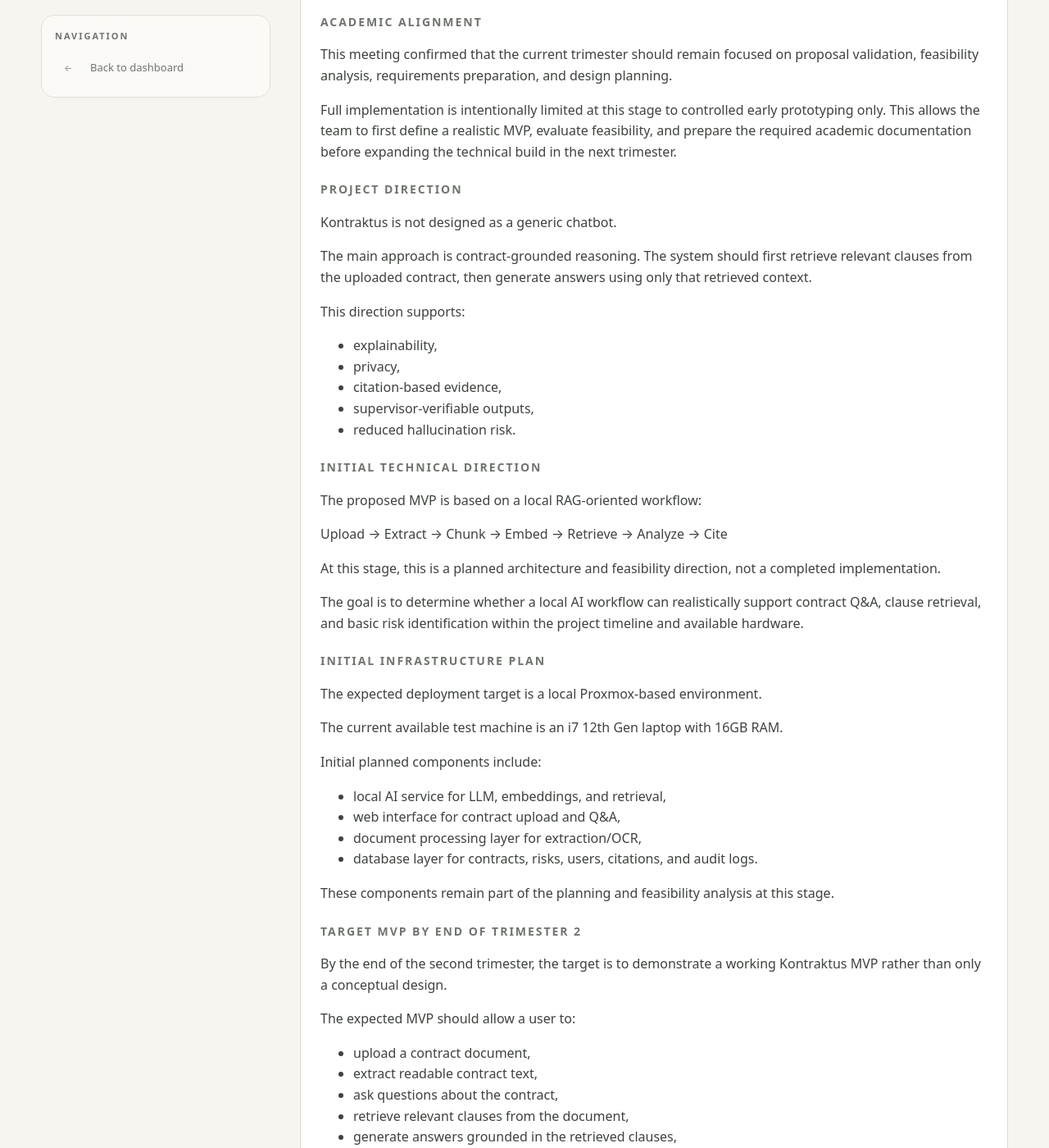
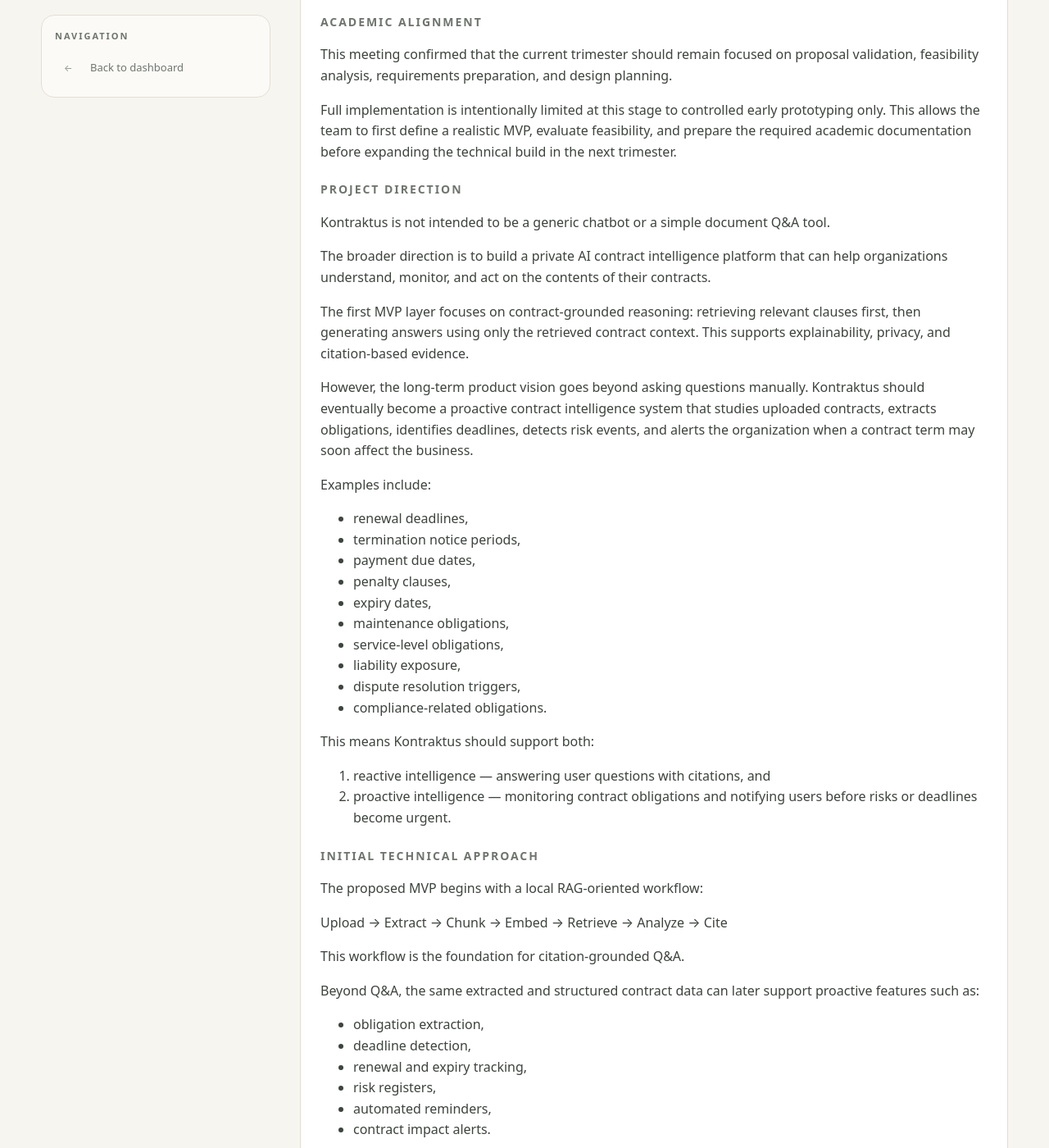
Before and after one commit to kontraktus/logo, a Jekyll site: the page built from _posts/2026-05-07-week-1-kontraktus-approved.md, in a window 1280 px wide and 1400 px high, scrolled down 1063 px. Shown: the whole window at 82% size. Built offline with Jekyll 4.4.1, drawn with Linux system fonts in a browser that asks for light colours; some of the changed text lies outside the part shown.

Commit message:
updates meeting 1

```diff
--- a/_posts/2026-05-07-week-1-kontraktus-approved.md
+++ b/_posts/2026-05-07-week-1-kontraktus-approved.md
@@ -40,27 +40,49 @@
 
 ## Project Direction
 
-Kontraktus is not designed as a generic chatbot.
+Kontraktus is not intended to be a generic chatbot or a simple document Q&A tool.
 
-The main approach is contract-grounded reasoning. The system should first retrieve relevant clauses from the uploaded contract, then generate answers using only that retrieved context.
+The broader direction is to build a private AI contract intelligence platform that can help organizations understand, monitor, and act on the contents of their contracts.
 
-This direction supports:
+The first MVP layer focuses on contract-grounded reasoning: retrieving relevant clauses first, then generating answers using only the retrieved contract context. This supports explainability, privacy, and citation-based evidence.
 
-- explainability,
-- privacy,
-- citation-based evidence,
-- supervisor-verifiable outputs,
-- reduced hallucination risk.
+However, the long-term product vision goes beyond asking questions manually. Kontraktus should eventually become a proactive contract intelligence system that studies uploaded contracts, extracts obligations, identifies deadlines, detects risk events, and alerts the organization when a contract term may soon affect the business.
 
-## Initial Technical Direction
+Examples include:
 
-The proposed MVP is based on a local RAG-oriented workflow:
+- renewal deadlines,
+- termination notice periods,
+- payment due dates,
+- penalty clauses,
+- expiry dates,
+- maintenance obligations,
+- service-level obligations,
+- liability exposure,
+- dispute resolution triggers,
+- compliance-related obligations.
+
+This means Kontraktus should support both:
+1. reactive intelligence — answering user questions with citations, and
+2. proactive intelligence — monitoring contract obligations and notifying users before risks or deadlines become urgent.
+
+## Initial Technical Approach
+
+The proposed MVP begins with a local RAG-oriented workflow:
 
 Upload → Extract → Chunk → Embed → Retrieve → Analyze → Cite
 
-At this stage, this is a planned architecture and feasibility direction, not a completed implementation.
+This workflow is the foundation for citation-grounded Q&A.
 
-The goal is to determine whether a local AI workflow can realistically support contract Q&A, clause retrieval, and basic risk identification within the project timeline and available hardware.
+Beyond Q&A, the same extracted and structured contract data can later support proactive features such as:
+
+- obligation extraction,
+- deadline detection,
+- renewal and expiry tracking,
+- risk registers,
+- automated reminders,
+- contract impact alerts.
+
+At this stage, these proactive features are part of the planned product direction and may be partially prototyped depending on feasibility and available time. The main academic objective is to prove that private, explainable contract intelligence can be built using local AI workflows.
 
 ## Initial Infrastructure Plan
 
@@ -90,11 +112,28 @@
 - generate answers grounded in the retrieved clauses,
 - display citations showing where the answer came from,
 - identify basic contract risks such as renewal terms, termination clauses, liability, payment obligations, and dispute resolution clauses,
+- extract key contract dates such as expiry dates, renewal dates, and notice periods where possible,
+- present important obligations or risks in a simple contract summary,
+- show a basic risk/obligation register inside the dashboard,
 - present the results in a simple web dashboard.
 
-The MVP does not need to be a complete commercial product at this stage. It should prove the core technical and academic concept: that a local AI-assisted workflow can support private, explainable, citation-based contract review.
+The MVP does not need to be a complete commercial product at this stage. It should prove the core technical and academic concept: that a local AI-assisted workflow can support private, explainable, citation-based and risk-aware contract review.
 
-Advanced features such as multi-user enterprise workflows, advanced legal playbooks, full authentication, payment systems, production deployment, and industry-specific modules can remain part of the long-term roadmap.
+Advanced proactive automation, full notification workflows, multi-user enterprise dashboards, legal playbooks, authentication, production deployment, and industry-specific modules can remain part of the long-term roadmap.
+
+## Reactive vs Proactive Intelligence
+
+A basic contract chatbot only responds when the user asks a question.
+
+Kontraktus is planned to move beyond that model.
+
+The system should support reactive intelligence by answering contract questions with evidence, but it should also support proactive intelligence by identifying contract obligations before the user asks.
+
+For example, instead of waiting for a user to ask "When does this agreement renew?", Kontraktus should eventually detect the renewal clause, extract the notice deadline, and notify the company before the renewal window closes.
+
+This proactive direction is important because many contract risks are not caused by misunderstanding the contract after reading it. They are caused by missed dates, unnoticed obligations, unclear responsibilities, and terms that become important only later.
+
+This is why the long-term vision of Kontraktus is not only contract Q&A. It is contract intelligence, obligation awareness, and risk prevention.
 
 ## Long-Term Vision
 
```
